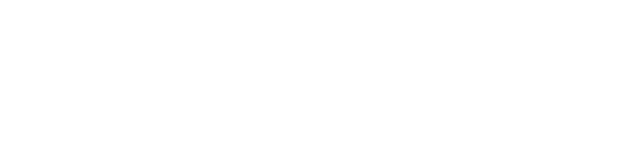
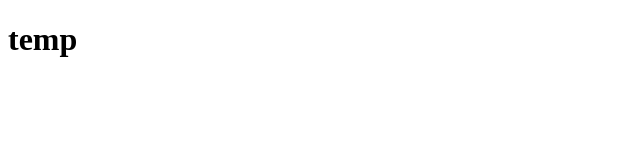
Before and after one commit to designkl/portfolio, a plain HTML site: page index.html in a window 1280 px wide. Shown: the whole page, without its empty margins (0-640 px from the left). Drawn offline with Linux system fonts and the light colour scheme.

Commit message:
added index.html

```diff
--- a/index.html
+++ b/index.html
@@ -6,6 +6,6 @@
     <title>Portfolio</title>
 </head>
 <body>
-
+    <h1>temp</h1>
 </body>
 </html>
```
